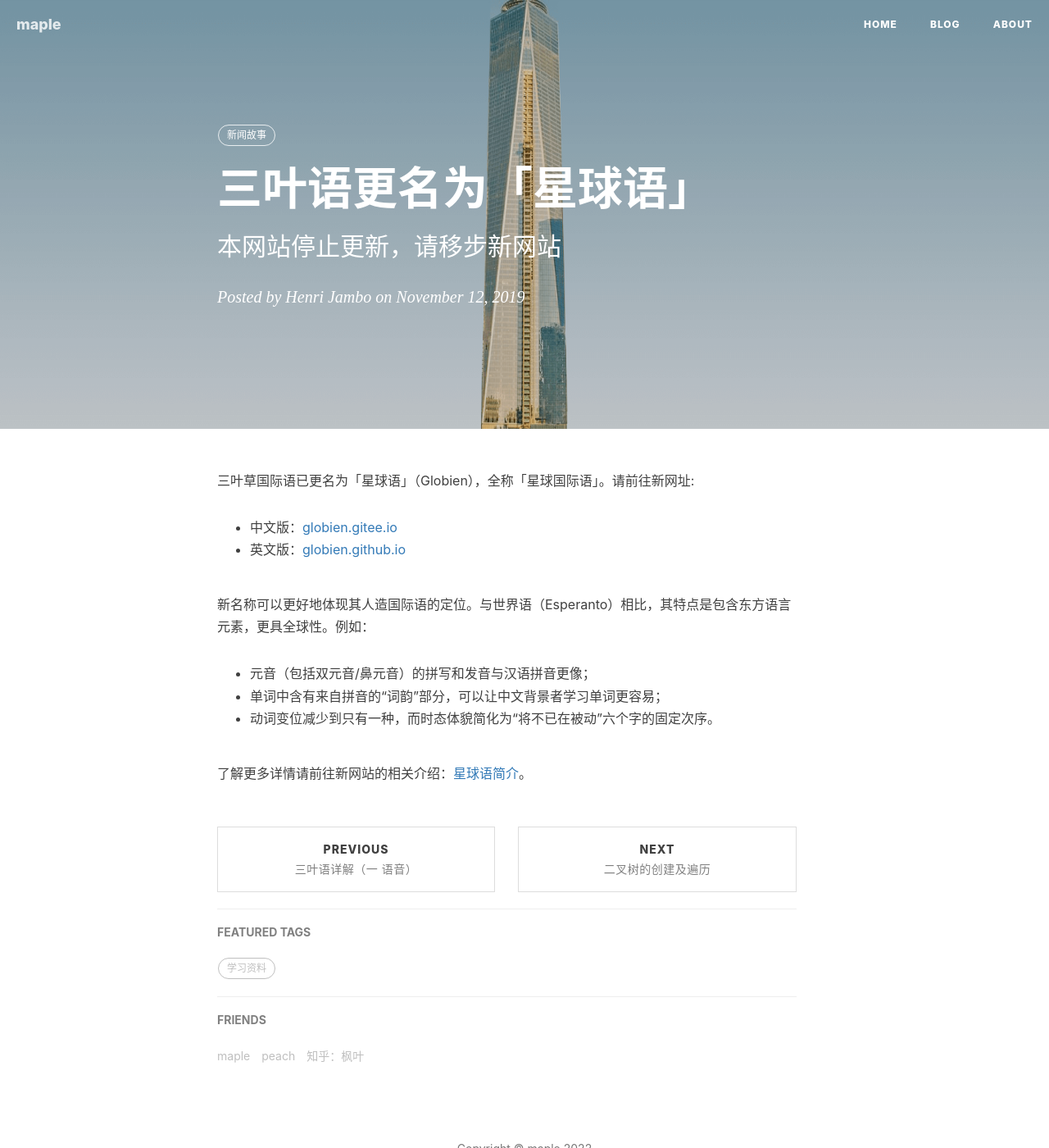
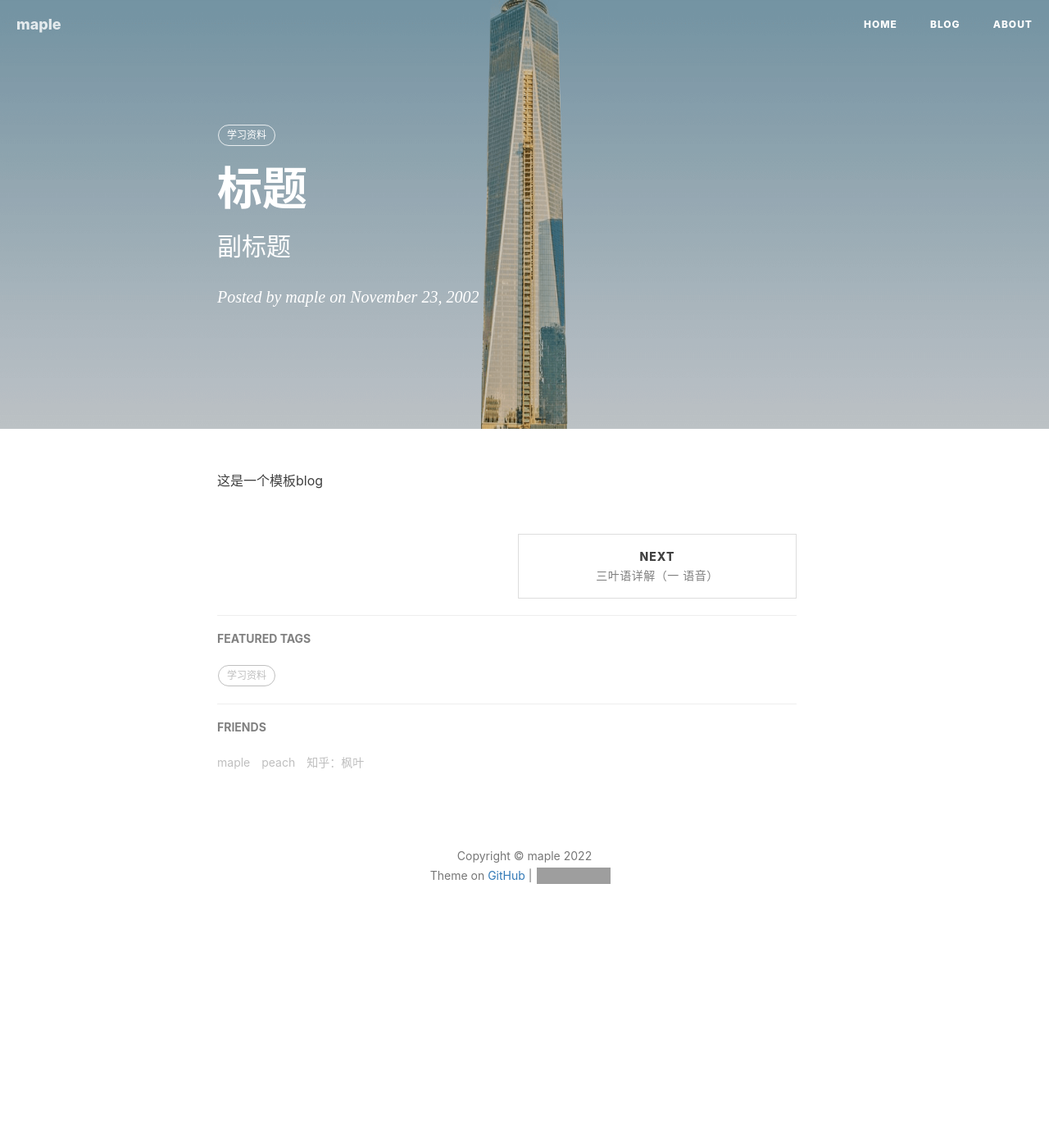
Before and after one commit to 02maple/02maple.github.io_bak, a Jekyll site: the page built from _posts/2019-11-12-renamed.md, in a window 1280 px wide and 1400 px high. Shown: the whole window at 82% size. Built offline with Jekyll 4.4.1, drawn with Linux system fonts in a browser that asks for light colours; nearby versions of some CDN libraries; comment, search, counter and statistics services are not loaded; grey boxes are pictures that could not be loaded.

Commit message:
Update 2019-11-12-renamed.md

```diff
--- a/_posts/2019-11-12-renamed.md
+++ b/_posts/2019-11-12-renamed.md
@@ -1,24 +1,14 @@
 ---
 layout:     post
-title:      三叶语更名为「星球语」
-subtitle:   本网站停止更新，请移步新网站
-date:       2019-11-12
-author:     Henri Jambo
+title:      标题
+subtitle:   副标题
+date:       2002-11-23
+author:     maple
 header-img: img/the-first.png
 catalog: false
 tags:
-    - 新闻故事
+    - 学习资料
 ---
 
-三叶草国际语已更名为「星球语」（Globien），全称「星球国际语」。请前往新网址:
 
-* 中文版：[globien.gitee.io](https://globien.gitee.io)
-* 英文版：[globien.github.io](https://globien.github.io)
-
-新名称可以更好地体现其人造国际语的定位。与世界语（Esperanto）相比，其特点是包含东方语言元素，更具全球性。例如：
-
-* 元音（包括双元音/鼻元音）的拼写和发音与汉语拼音更像；
-* 单词中含有来自拼音的“词韵”部分，可以让中文背景者学习单词更容易；
-* 动词变位减少到只有一种，而时态体貌简化为“将不已在被动”六个字的固定次序。
-
-了解更多详情请前往新网站的相关介绍：[星球语简介](https://globien.gitee.io/2018/12/10/briefing)。
+这是一个模板blog
```
